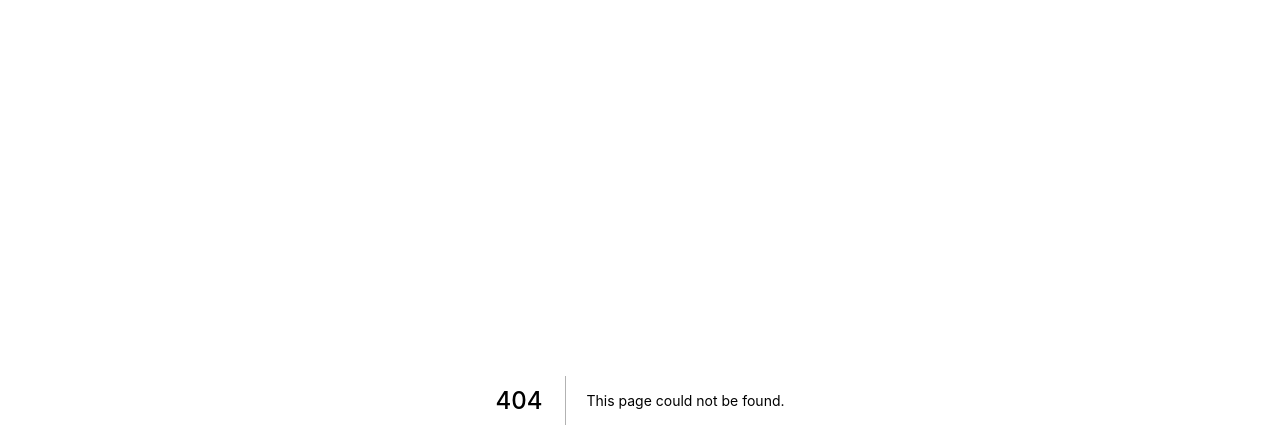
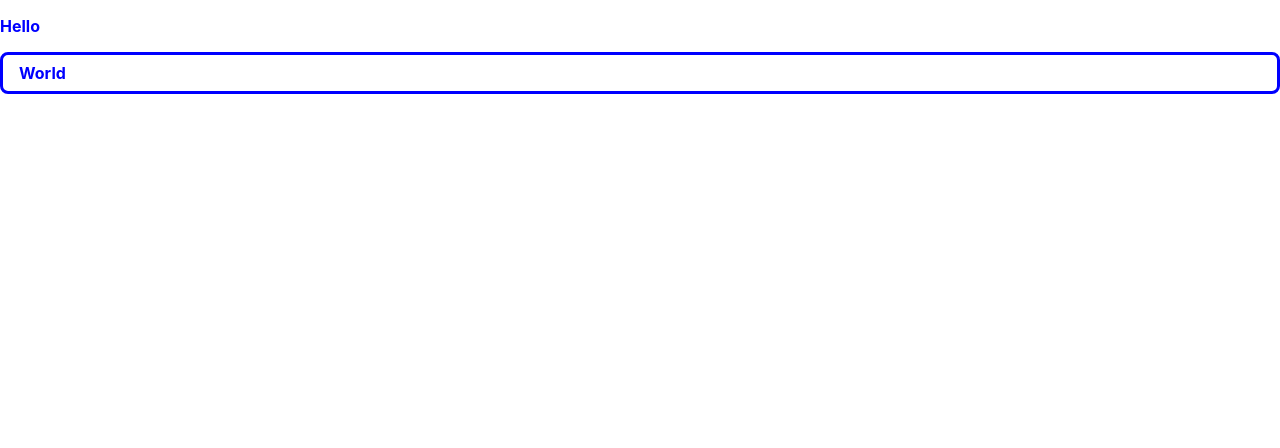
Before and after one commit to TomozQ/atomic-design, a Next.js app: page /extend in a window 1280 px wide. Before the commit this address had no page. Shown: the top 448 px of the page. Built offline with nearby package versions, Linux system fonts and the light colour scheme.

Commit message:
extends style

```diff
--- /dev/null
+++ b/pages/extend.tsx
@@ -0,0 +1,24 @@
+import { NextPage } from "next";
+import styled from "styled-components";
+
+const Text = styled.p`
+    color: blue;
+    font-weight: bold;
+`
+
+const BorderText = styled(Text)`
+    padding: 8px 16px;
+    border: 3px solid blue;
+    border-radius: 8px;
+`
+
+const Page: NextPage = () => {
+    return (
+        <div>
+            <Text>Hello</Text>
+            <BorderText>World</BorderText>
+        </div>
+    )
+}
+
+export default Page
```
